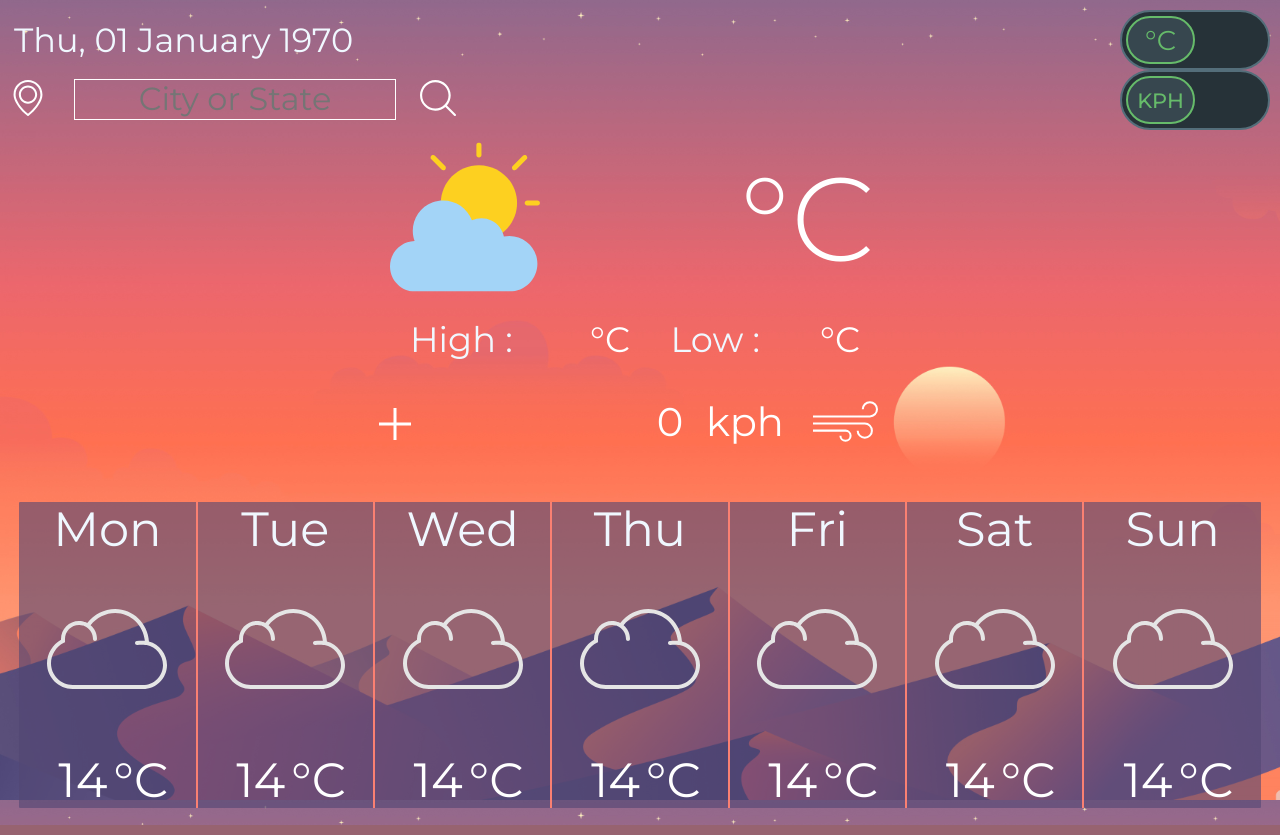
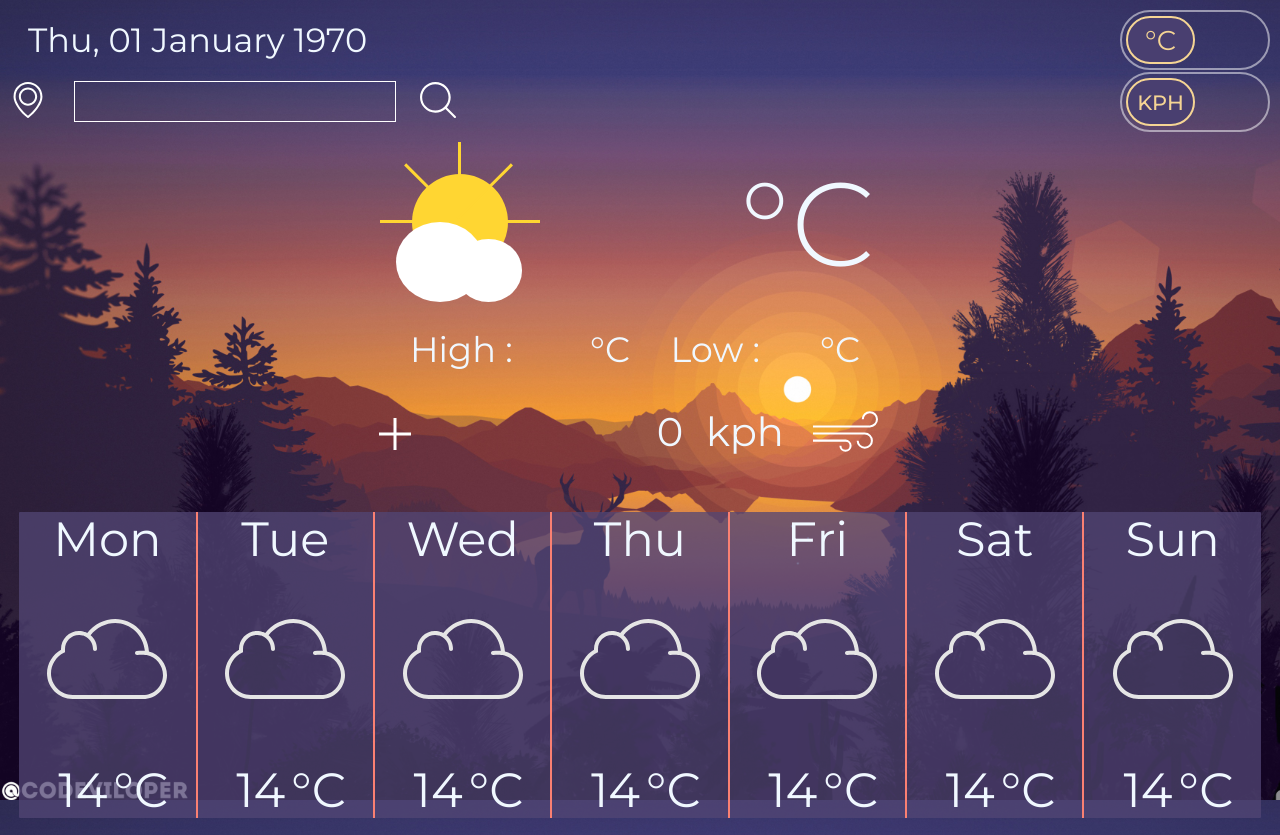
Before and after one commit to AdnCodez/Weather-Web-App, a Django app: page / in a window 1280 px wide. Run offline with Django 3.2, Linux system fonts and the light colour scheme; data that the repository does not hold is empty; some libraries are stand-ins or nearby versions.

Commit message:
commit after adding the geolocation and the pretty icons

```diff
--- a/Back-end/Weather_app/Date/templates/Date/index.html
+++ b/Back-end/Weather_app/Date/templates/Date/index.html
@@ -11,6 +11,7 @@
       media="all" />
   <link rel="stylesheet" href="{% static 'styles/style.css' %}">
   <link rel="stylesheet" href="{% static 'styles/switch.css' %}">
+  <link rel="stylesheet" href="{% static 'styles/icons.css' %}">
   <link href="https://fonts.googleapis.com/css?family=Montserrat:300,400,500,600,700" rel="stylesheet">
   <title>Weather WW</title>
 </head>
@@ -30,7 +31,7 @@
         <img src="{% static 'styles/icons/gps-location.svg'%}" alt="gps location icon" class="icon-size">
       </div>
       <div class="item2">
-          <input type="text" class="search" placeholder="City or State" maxlength="19">
+          <input id='location' type="text" class="search" placeholder="{{ weather.city }}" maxlength="19" autocomplete='off'>
       </div>
       <div class="icon3">
         <img src="{% static 'styles/icons/search.svg'%}" alt="search icon" class="icon-size">
@@ -43,7 +44,18 @@
   <section id="current-weather" class="itm2">
     <div class="grid2">
       <div id="icon" class="main-icon">
-        <svg width="150" height="150" viewBox="0 0 190 189" fill="none" xmlns="http://www.w3.org/2000/svg">
+      <!-- .clear or .sunny -->
+      {% comment %} <div class="weatherIcon">
+        <div class="sunny">
+          <div class="inner"></div>
+        </div>
+      </div> {% endcomment %}
+      <div class="weatherIcon">
+        <div class="mostlysunny">
+          <div class="inner"></div>
+    		</div>
+      </div>
+        {% comment %} <svg width="150" height="150" viewBox="0 0 190 189" fill="none" xmlns="http://www.w3.org/2000/svg">
           <g clip-path="url(#clip0)">
           <path d="M160.951 76.8814C160.951 103.419 139.324 124.932 112.646 124.932C85.9664 124.932 64.3407 103.419 64.3407 76.8814C64.3407 50.3439 85.9664 28.8305 112.646 28.8305C139.324 28.8305 160.951 50.3439 160.951 76.8814Z" fill="#FDD020"/>
           <path d="M112.646 19.2203C110.866 19.2203 109.425 17.786 109.425 16.0169V3.20339C109.425 1.43433 110.866 0 112.646 0C114.424 0 115.866 1.43433 115.866 3.20339V16.0169C115.866 17.786 114.424 19.2203 112.646 19.2203Z" fill="#FDD020"/>
@@ -59,7 +71,7 @@
           <rect width="190" height="189" fill="white"/>
           </clipPath>
           </defs>
-          </svg>
+        </svg>           {% endcomment %}
       </div>
           <div id="temperature" class="main-temp temperature">{{ weather.temp_C }}</div>
           <div id="temp-unit1" class="main-unit degree">°C</div>
--- a/Back-end/Weather_app/Date/views.py
+++ b/Back-end/Weather_app/Date/views.py
@@ -17,14 +17,24 @@ def epoch_to_human(value):
     result += ', ' + datetime.datetime.fromtimestamp(value).strftime('%d')
     result += ' ' + datetime.datetime.fromtimestamp(value).strftime('%B')
     result += ' ' + datetime.datetime.fromtimestamp(value).strftime('%Y')
+    return result
+def get_location():
+  headers = {
+    'Accept': 'application/json'
+  }
+  KEY = '3f55b07b200471d3ee97ce323483420208527f68fb6d3f0e57df3db5'
+  response = requests.get('https://api.ipdata.co?api-key={}'.format(KEY), headers=headers)
 
-    return result
-
+  response_body = response.json()
+  latitude = response_body['latitude']
+  longitude = response_body['longitude']
+  city = response_body['city']
+  return latitude, longitude, city
 
 def index(request):
     API_Secret_key = "becbbc15c724474fdab20f1d500ac33b"
     API_URL = "https://api.darksky.net/forecast/{0}/{1},{2}"
-    resp = requests.get(API_URL.format(API_Secret_key,34.24 ,-6.541))
+    resp = requests.get(API_URL.format(API_Secret_key,get_location()[0] ,get_location()[1]))
     # # print(resp)
     data = resp.json()
     # TIME
@@ -48,7 +58,7 @@ def index(request):
 
     weather = {
       'time': current_time_human,
-      'city': 'X',
+      'city': get_location()[2],
       'temp_F': current_temp_inF,
       'temp_C': current_temp_inC,
       'wind_kph': current_wind_speed_kph,
--- /dev/null
+++ b/Back-end/Weather_app/__shared__/styles/icons.css
@@ -0,0 +1,400 @@
+/*---------------------------------------------
+	PURE CSS WEATHER ICONS
+	Class names match the icon values returned
+	from the Wunderground API
+----------------------------------------------*/
+* { box-sizing: border-box; }
+/* html { background: #86B9E0; } */
+/* h1.title {
+	color: rgba(255,255,255,0.8);
+	font-family: Helvetica, Arial, sans-serif;
+	font-size: 1.2em;
+	font-weight: 100;
+	letter-spacing: 1px;
+	margin-bottom: 30px;
+	text-transform: uppercase;
+}
+.container {
+	margin: 12% auto;
+	text-align: center;
+	width: 80%;
+} */
+.weatherIcon {
+	display: inline-block;
+	font-family: Helvetica, sans-serif;
+	/* Redefine this font size if resizing height & width */
+	font-size: 1em;
+	height: 160px;
+	line-height: 1em;
+	/* margin: 2%; */
+	position: relative;
+	width: 160px;
+}
+.weatherIcon:before, .weatherIcon:after {
+	content: "";
+	height: inherit;
+	left: 0;
+	top: 0;
+	width: inherit;
+}
+.weatherIcon > div:before, .weatherIcon > div:after,
+.weatherIcon .inner:before, .weatherIcon .inner:after {
+	content: "";
+	letter-spacing: 0;
+	position: absolute;
+}
+.clear, .sunny, .mostlysunny, .partlycloudy, .mostlycloudy, .partlysunny, .cloudy, .fog, .hazy, .chancerain, .rain, .chancetstorms, .tstorms, .chancesleet, .sleet, .chanceflurries, .flurries, .chancesnow, .snow, .inner {
+	height: inherit;
+	width: inherit;
+}
+
+/*** Clear/Sunny ***/
+.clear, .sunny {
+	margin-top: 48.5%;
+}
+.clear, .clear:before, .clear > .inner:before, .clear > .inner:after, .sunny, .sunny:before, .sunny > .inner:before, .sunny > .inner:after {
+	background: #FFD632;
+	left: 0;
+	top: 48.5%;
+	width: 100%;
+	height: 0.2em;
+}
+.clear:before, .sunny:before {
+	transform: rotate(45deg);
+}
+.clear > .inner:before, .sunny > .inner:before {
+	transform: rotate(90deg);
+}
+.clear > .inner:after, .sunny > .inner:after {
+	transform: rotate(135deg);
+}
+.clear:after, .sunny:after {
+	background: #FFD632;
+	border-radius: 50%;
+	height: 60%;
+	left: 20%;
+	top: 20%;
+	width: 60%;
+}
+
+/*** Partly Cloudy/Mostly Sunny ***/
+.mostlysunny, .partlycloudy {
+	background: #FFD632;
+	height: 80%;
+	margin-left: 48.5%;
+	top: 0;
+	width: 0.2em;
+}
+.mostlysunny:before, .partlycloudy:before {
+	background: #FFD632;
+	left: 0;
+	top: 48.5%;
+	width: 100%;
+	height: 0.2em;
+}
+.mostlysunny > .inner:before, .partlycloudy > .inner:before {
+	border-bottom: 0.2em solid #FFD632;
+	border-left: 0.2em solid #FFD632;
+	height: 80%;
+	left: 8%;
+	top: -48.5%;
+	transform: rotate(-45deg);
+	width: 80%;
+}
+.mostlysunny > .inner, .partlycloudy > .inner {
+	background: #FFD632;
+	border-radius: 50%;
+	height: 60%;
+	left: 20%;
+	position: absolute;
+	top: 20%;
+	width: 60%;
+}
+.mostlysunny > .inner:after, .partlycloudy > .inner:after {
+	background: #fff;
+	border-radius: 50%;
+	bottom: -33%;
+	height: 65%;
+	right: -15%;
+	width: 70%;
+}
+.mostlysunny:after, .partlycloudy:after {
+	background: #fff;
+	border-radius: 50%;
+	bottom: 0;
+	height: 50%;
+	left: 10%;
+	width: 55%;
+}
+/*** Mostly Cloudy/Partly Sunny ***/
+.mostlycloudy,
+.partlysunny {
+	background: #FFD632;
+	height: 80%;
+	margin-left: 48.5%;
+	top: 0;
+	width: 0.2em;
+}
+.mostlycloudy:before, .partlysunny:before {
+	background: #FFD632;
+	left: 0;
+	top: 48.5%;
+	width: 100%;
+	height: 0.2em;
+}
+.mostlycloudy > .inner:before, .partlysunny > .inner:before {
+	border-bottom: 0.2em solid #FFD632;
+	border-left: 0.2em solid #FFD632;
+	height: 80%;
+	left: 8%;
+	top: -48.5%;
+	transform: rotate(-45deg);
+	width: 80%;
+}
+.mostlycloudy > .inner, .partlysunny > .inner {
+	background: #FFD632;
+	border-radius: 50%;
+	height: 60%;
+	left: 20%;
+	position: absolute;
+	top: 20%;
+	width: 60%;
+}
+.mostlycloudy > .inner:after, .partlysunny > .inner:after {
+	background: #fff;
+	border-radius: 50%;
+	bottom: -33%;
+	height: 82%;
+	right: -34%;
+	width: 90%;
+}
+.mostlycloudy:after, .partlysunny:after {
+	background: #fff;
+	border-radius: 50%;
+	bottom: 0%;
+	height: 63%;
+	left: 0;
+	width: 70%;
+}
+/*** Cloudy ***/
+.cloudy:before, .cloudy > .inner:before, .cloudy > .inner:after, .cloudy:after {
+	background: #fff;
+	border-radius: 50%;
+}
+.cloudy:before {
+	height: 35%;
+	right: 0;
+	top: 0;
+	width: 38%;
+}
+.cloudy > .inner:before {
+	height: 27%;
+	left: 45%;
+	top: 8%;
+	width: 30%;
+}
+.cloudy > .inner:after {
+	bottom: 0;
+	height: 50%;
+	right: 0;
+	width: 55%;
+}
+.cloudy:after {
+	bottom: 0;
+	height: 63%;
+	left: 0;
+	width: 70%;
+}
+/*** Fog / Hazy ***/
+.fog:before, .fog:after, .hazy:before, .hazy:after {
+	background: #fff;
+	border-radius: 50%;
+}
+.fog:before, .hazy:before {
+	height: 63%;
+	left: 0;
+	top: 0;
+	width: 70%;
+}
+.fog:after, .hazy:after {
+	height: 50%;
+	right: 0;
+	top: 13%;
+	width: 55%;
+}
+.fog > .inner:before, .fog > .inner:after, .hazy > .inner:before, .hazy > .inner:after {
+	color: #fff;
+	content: "\2307";
+	font-size: 5em;
+	left: 7%;
+	transform: rotate(90deg);
+}
+.fog > .inner:before, .hazy > .inner:before {
+	bottom: 14%;
+}
+.fog > .inner:after, .hazy > .inner:after {
+	bottom: 0;
+}
+
+/*** Chance Rain / Rain ***/
+.chancerain:before, .chancerain > .inner:before, .rain:before, .rain > .inner:before {
+	border-left: 0.2em dashed #fff;
+	border-right: 0.2em dashed #fff;
+	bottom: 0;
+	height: 60%;
+	transform: skew(-20deg);
+	width: 13%;
+}
+.chancerain:before, .rain:before {
+	left: 25%;
+}
+.chancerain > .inner:before, .rain > .inner:before {
+	left: 57%;
+}
+.chancerain > .inner:after, .chancerain:after, .rain > .inner:after, .rain:after {
+	background: #7799AF;
+	border-radius: 50%;
+}
+.chancerain > .inner:after, .rain > .inner:after {
+	height: 63%;
+	left: 0;
+	top: 0;
+	width: 70%;
+}
+.chancerain:after, .rain:after {
+	height: 50%;
+	right: 0;
+	top: 13%;
+	width: 55%;
+}
+
+/*** Chance T-Storms / T-Storms ***/
+.chancetstorms:before, .tstorms:before {
+	background: #FFD632;
+	height: 30%;
+	left: 43%;
+	top: 50%;
+	transform: skew(-20deg);
+	width: 10%;
+}
+.chancetstorms > .inner:before, .tstorms > .inner:before {
+	border-right: 0.7em solid transparent;
+	border-top: 1.9em solid #FFD632;
+	bottom: 0;
+	left: 45%;
+	transform: skew(-20deg);
+}
+.chancetstorms > .inner:after, .chancetstorms:after,
+.tstorms > .inner:after, .tstorms:after {
+	background: #7799AF;
+	border-radius: 50%;
+}
+.chancetstorms > .inner:after, .tstorms > .inner:after {
+	height: 63%;
+	left: 0;
+	top: 0;
+	width: 70%;
+}
+.chancetstorms:after, .tstorms:after {
+	height: 50%;
+	right: 0;
+	top: 13%;
+	width: 55%;
+}
+/*** Chance Sleet / Sleet ***/
+.chancesleet:before, .sleet:before {
+	border-left: 0.2em dashed #fff;
+	border-right: 0.2em dashed #fff;
+	bottom: 0;
+	height: 60%;
+	left: 30%;
+	transform: skew(-20deg);
+	width: 35%;
+}
+.chancesleet > .inner:before, .sleet > .inner:before {
+	bottom: 12%;
+	color: #fff;
+	content: "\2733\ \ \2733";
+	font-size: 1em;
+	left: 27%;
+	transform: rotate(-70deg);
+	width: 40%;
+}
+.chancesleet > .inner:after, .chancesleet:after, .sleet > .inner:after, .sleet:after {
+	background: #BACEDD;
+	border-radius: 50%;
+}
+.chancesleet > .inner:after, .sleet > .inner:after {
+	height: 63%;
+	left: 0;
+	top: 0;
+	width: 70%;
+}
+.chancesleet:after, .sleet:after {
+	height: 50%;
+	right: 0;
+	top: 13%;
+	width: 55%;
+}
+/*** Chance Flurries / Flurries ***/
+.chanceflurries > .inner:before, .chanceflurries > .inner:after, .flurries > .inner:before, .flurries > .inner:after {
+	color: #fff;
+	content: "\25CF\ \25CF\ \25CF";
+	font-size: 1.1em;
+}
+.chanceflurries > .inner:before, .flurries > .inner:before {
+	bottom: 17%;
+	right: 25%;
+}
+.chanceflurries > .inner:after, .flurries > .inner:after {
+	bottom: 0;
+	left: 25%;
+}
+.chanceflurries:before, .chanceflurries:after,
+.flurries:before, .flurries:after {
+	background: #BACEDD;
+	border-radius: 50%;
+}
+.chanceflurries:before, .flurries:before {
+	height: 63%;
+	left: 0;
+	top: 0;
+	width: 70%;
+}
+.chanceflurries:after, .flurries:after {
+	height: 50%;
+	right: 0;
+	top: 13%;
+	width: 55%;
+}
+/*** Chance Snow / Snow ***/
+.chancesnow > .inner:before, .chancesnow > .inner:after, .snow > .inner:before, .snow > .inner:after {
+	color: #fff;
+	content: "\2733\ \2733\ \2733";
+	font-size: 1em;
+}
+.chancesnow > .inner:before, .snow > .inner:before {
+	bottom: 17%;
+	right: 21%;
+}
+.chancesnow > .inner:after, .snow > .inner:after {
+	bottom: 0;
+	left: 21%;
+}
+.chancesnow:before, .chancesnow:after,
+.snow:before, .snow:after {
+	background: #BACEDD;
+	border-radius: 50%;
+}
+.chancesnow:before, .snow:before {
+	height: 63%;
+	left: 0;
+	top: 0;
+	width: 70%;
+}
+.chancesnow:after, .snow:after {
+	height: 50%;
+	right: 0;
+	top: 13%;
+	width: 55%;
+}
--- a/Back-end/Weather_app/__shared__/styles/style.css
+++ b/Back-end/Weather_app/__shared__/styles/style.css
@@ -2,10 +2,11 @@ html{
   font-family: 'Montserrat', sans-serif;
 }
 body{
-  background-image: url(../images/Background-image-1.jpg);
+  /* background-image: url(../images/Background-image-1.jpg); */
+  background-image: url(../images/bg2.jpg);
   background-size: cover;
   overflow: hidden;
-  color: aliceblue
+  color: aliceblue;
 }
 .grid-container{
   display: grid;
@@ -23,11 +24,12 @@ body{
   display: grid;
   grid-template-rows: 60px;
   grid-template-columns: 1fr 1fr;
+  margin-bottom: 2px;
 }
 .item1{
   font-size: 2.1rem;
   align-self: center;
-  margin-left: 4px;
+  margin-left: 18px;
 }
 .icon1{
   align-self: center;
@@ -77,6 +79,7 @@ body{
 .main-icon{
   justify-self: end;
   grid-column: 2/3;
+  align-self: center;
 }
 .main-temp{
   font-size: 7.4rem;
@@ -133,6 +136,10 @@ body{
   font-size: 2rem;
   font-size: 1.9rem;
   line-height: 1.2;
+  background-color: rgba(82, 70, 116, 85%);
+  border-left: 3px solid salmon;
+  border-right: 3px solid salmon;
+  border-radius: 3px;
 }
 .grid5{
   display: grid;
@@ -201,7 +208,7 @@ a.svg:after {
   left: 0; */
 }
 .round-rec{
-  background-color: rgba(82, 70, 116, 60%);
+  background-color: rgba(82, 70, 116, 75%);
   /* border: solid 2px salmon; */
   height: 90%;
   width: 97vw;
@@ -247,27 +254,27 @@ a.svg:after {
 .day3{
   display: grid;
   grid-template-rows: 1fr 100px 1fr;
-    grid-template-columns: 1fr 1fr;
+  grid-template-columns: 1fr 1fr;
 }
 .day4{
   display: grid;
   grid-template-rows: 1fr 100px 1fr;
-    grid-template-columns: 1fr 1fr;
+  grid-template-columns: 1fr 1fr;
 }
 .day5{
   display: grid;
   grid-template-rows: 1fr 100px 1fr;
-    grid-template-columns: 1fr 1fr;
+  grid-template-columns: 1fr 1fr;
 }
 .day6{
   display: grid;
   grid-template-rows: 1fr 100px 1fr;
-    grid-template-columns: 1fr 1fr;
+  grid-template-columns: 1fr 1fr;
 }
 .day7{
   display: grid;
   grid-template-rows: 1fr 100px 1fr;
-    grid-template-columns: 1fr 1fr;
+  grid-template-columns: 1fr 1fr;
 }
 .i1{
   grid-row: 1/2;
@@ -315,7 +322,7 @@ input{
   bottom: 55px;
   transform: scale(1);
   background-color: rgba(82, 70, 116, 70%);
-  transition: 100ms cubic-bezier(0.25, 0.46, 0.45, 0.94);
+  /* transition: 100ms cubic-bezier(0.25, 0.46, 0.45, 0.94);  */
   /* border: 1px solid salmon; */
   /* border-radius: 1px; */
   /* border-top: 1px solid salmon;
@@ -327,7 +334,7 @@ input{
   bottom: 55px;
   transform: scale(1);
   background-color: rgba(82, 70, 116, 70%);
-  transition: 444ms cubic-bezier(.66,-0.4,.53,1.44);
+  /* transition: 444ms cubic-bezier(.66,-0.4,.53,1.44); */
 
 }
 .day3:hover{
@@ -335,7 +342,7 @@ input{
   bottom: 55px;
   transform: scale(1);
   background-color: rgba(82, 70, 116, 70%);
-  transition: 444ms cubic-bezier(.66,-0.4,.53,1.44);
+  /* transition: 444ms cubic-bezier(.66,-0.4,.53,1.44); */
 
 }
 .day4:hover{
@@ -343,7 +350,7 @@ input{
   bottom: 55px;
   transform: scale(1);
   background-color: rgba(82, 70, 116, 70%);
-  transition: 444ms cubic-bezier(.66,-0.4,.53,1.44);
+  /* transition: 444ms cubic-bezier(.66,-0.4,.53,1.44); */
 
 }
 .day5:hover{
@@ -351,14 +358,14 @@ input{
   bottom: 55px;
   transform: scale(1);
   background-color: rgba(82, 70, 116, 70%);
-  transition: 444ms cubic-bezier(.66,-0.4,.53,1.44);
+  /* transition: 444ms cubic-bezier(.66,-0.4,.53,1.44); */
 }
 .day6:hover{
   position: relative;
   bottom: 55px;
   transform: scale(1);
   background-color: rgba(82, 70, 116, 70%);
-  transition: 444ms cubic-bezier(.66,-0.4,.53,1.44);
+  /* transition: 444ms cubic-bezier(.66,-0.4,.53,1.44); */
 
 }
 .day7:hover{
@@ -366,17 +373,17 @@ input{
   bottom: 55px;
   transform: scale(1);
   background-color: rgba(82, 70, 116, 70%);
-  transition: 444ms cubic-bezier(.66,-0.4,.53,1.44);
+  /* transition: 444ms cubic-bezier(.66,-0.4,.53,1.44);  */
 }
 .degree{
-  color: white;
+  color: aliceblue;
 }
 .speed{
-  color: white;
+  color: aliceblue;
 }
 .temperature{
-  color: white;
+  color: aliceblue;
 }
 .speedVal{
-  color: white;
+  color: aliceblue;
 }
--- a/Back-end/Weather_app/__shared__/styles/switch.css
+++ b/Back-end/Weather_app/__shared__/styles/switch.css
@@ -3,18 +3,6 @@
 *:after {
   box-sizing: border-box;
 }
-/*
-html {
-  font-family: "Roboto Condensed", sans-serif;
-  display: flex;
-  justify-content: center;
-  align-items: center;
-  text-align: center;
-  height: 100%;
-  color: #ECEFF1;
-  background-image: radial-gradient(#4f6875, #263238);
-}
-*/
 .toggle {
   position: relative;
   display: block;
@@ -25,15 +13,18 @@ html {
   outline: 0;
   text-decoration: none;
   border-radius: 100px;
-  border: 2px solid #546E7A;
-  background-color: #263238;
+  /* border: 2px solid #546E7A; */
+  border: 2px solid #ffffff80;
+  /* background-color: #263238; */
+  background-color: #26323800;
   transition: all 500ms;
 }
 .toggle:active {
   background-color: #1c2429;
 }
 .toggle:hover:not(.toggle--moving):after {
-  background-color: #455A64;
+  /* background-color: #455A64; */
+  background-color: rgb(64, 54, 105);
 }
 .toggle:after {
   display: block;
@@ -47,7 +38,8 @@ html {
   text-transform: uppercase;
   font-size: 20px;
   color: white;
-  background-color: #37474F;
+  /* background-color: #37474F; */
+  background-color: #493F70;
   border: 2px solid;
   /* transition: all 500ms; */
   transition: all 300ms;
@@ -56,7 +48,8 @@ html {
   content: "°C";
   /* border-radius: 50px 5px 5px 50px; */
   border-radius: 38px;
-  color: #66BB6A;
+  /* color: #66BB6A; */
+  color: #F5D594;
   font-weight: 400;
   font-size: 1.7rem;
 }
@@ -65,7 +58,8 @@ html {
   /* border-radius: 5px 50px 50px 5px; */
   border-radius: 38px;
   transform: translate(100%, 0);
-  color: #f44336;
+  /* color: #f44336; */
+  color: salmon;
   font-weight: 400;
   font-size: 1.7rem;
 }
@@ -74,7 +68,8 @@ html {
 }
 .toggle--moving:after {
   color: transparent;
-  border-color: #435862;
+  /* border-color: #435862; */
+  border-color: #ffffff;
   background-color: #222c31;
   transition: color 0s, transform 500ms, border-radius 500ms, background-color 500ms;
 }
@@ -89,15 +84,16 @@ html {
   outline: 0;
   text-decoration: none;
   border-radius: 100px;
-  border: 2px solid #546E7A;
-  background-color: #263238;
+  border: 2px solid #ffffff80;
+  background-color: #26323800;
   transition: all 500ms;
 }
 .toggle2:active {
   background-color: #1c2429;
 }
 .toggle2:hover:not(.toggle--moving):after {
-  background-color: #455A64;
+  /* background-color: #455A64; */
+  background-color: rgb(64, 54, 105);
 }
 .toggle2:after {
   display: block;
@@ -111,7 +107,8 @@ html {
   text-transform: uppercase;
   font-size: 20px;
   color: white;
-  background-color: #37474F;
+  /* background-color: #37474F; */
+  background-color: #493F70;
   border: 2px solid;
   transition: all 500ms;
 }
@@ -120,7 +117,8 @@ html {
   content: "kph";
   /* border-radius: 50px 5px 5px 50px; */
   border-radius: 38px;
-  color: #66BB6A;
+  /* color: #66BB6A; */
+  color: #F5D594;
   font-weight: 500;
   font-size: 1.3rem;
 }
@@ -128,7 +126,8 @@ html {
   content: "mph";
   /* border-radius: 5px 50px 50px 5px; */
   transform: translate(100%, 0);
-  color: #f44336;
+  /* color: #f44336; */
+  color: salmon;
   border-radius: 38px;
   font-weight: 500;
   font-size: 1.3rem;
```
Also changed, not shown: Back-end/Weather_app/__shared__/images/bg2.jpg (added), Back-end/Weather_app/__shared__/images/bg3.jpg (added), Back-end/Weather_app/__shared__/images/bg4.jpg (added), Back-end/Weather_app/__shared__/images/bg5.jpg (added), Back-end/Weather_app/__shared__/images/bg6.jpg (added).
